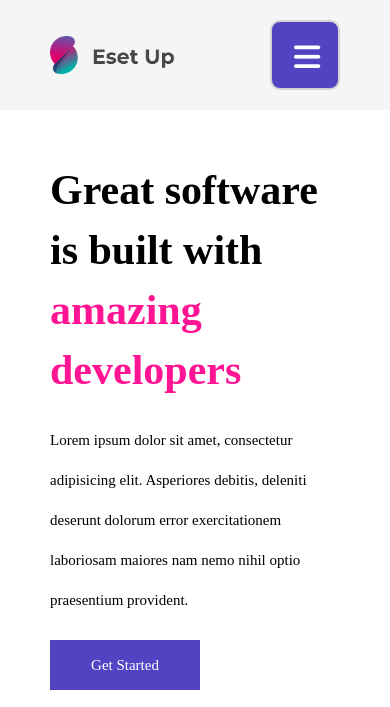
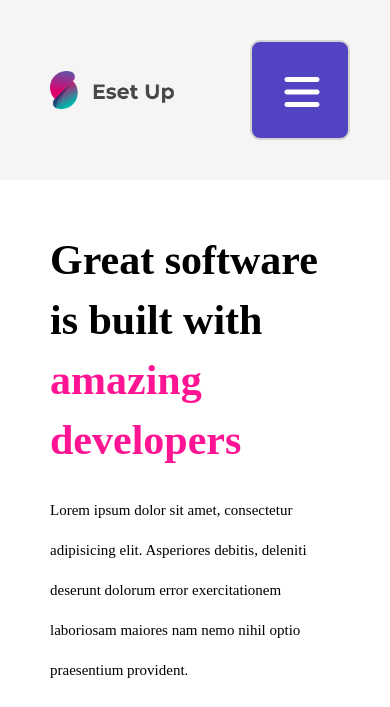
Before and after one commit to azadehpourfarjam/figma-template, a plain HTML site: page index.html in a window 390 px wide. Shown: the top 707 px of the page. Drawn offline with Linux system fonts and the light colour scheme.

Commit message:
=new commit

```diff
--- a/css/style.css
+++ b/css/style.css
@@ -87,6 +87,8 @@
     .header{
         display: block;
         position: relative;
+        padding-top: 40px !important;
+        padding-bottom: 40px !important;
     }
     .logo{
         display: flex;
@@ -95,8 +97,8 @@
     }
     .logo .mobile{
         display: block;
-        width: 70px;
-        height: 70px;
+        width: 100px;
+        height: 100px;
         border: 2px solid lightgrey;
         border-radius: 10px;
         outline: none;
@@ -107,9 +109,9 @@
         display: block;
         width: inherit;
         height: inherit;
-        line-height: 70px;
+        line-height: 100px;
         text-align: center;
-        font-size: 30px;
+        font-size: 40px;
         font-weight: bold;
         color: #fff;
     }
@@ -128,14 +130,13 @@
      }
     .nav ul li{
         float: none;
-        width: 300px;
     }
     .nav ul li a{
         width: 100%;
         direction: ltr;
         text-align: left;
         padding-left: 20px;
-        font-size: 30px;
+        font-size: 40px;
         font-weight: bold;
     }
     .eset{
```
